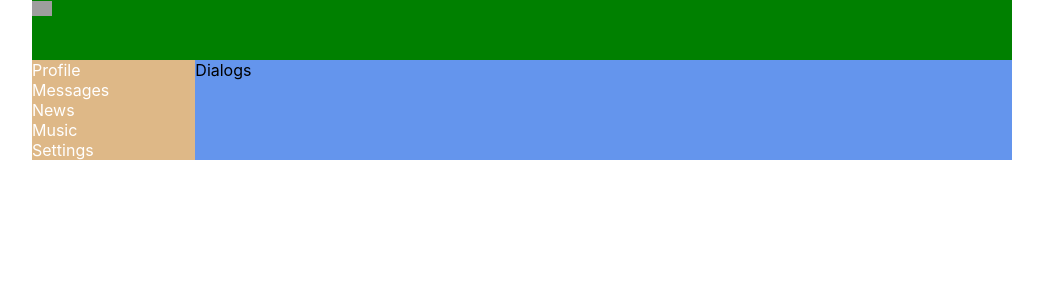
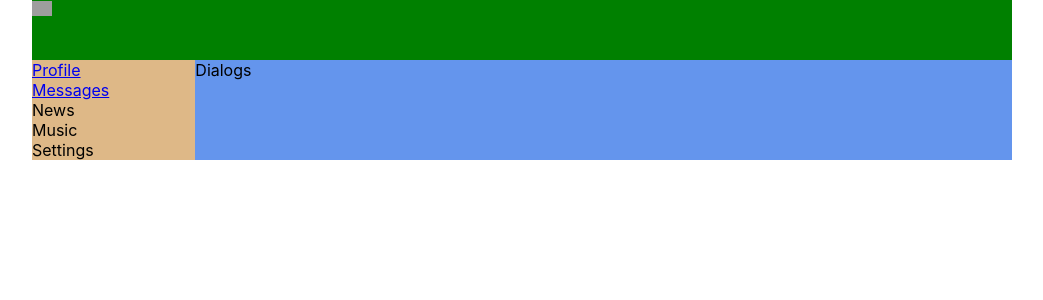
Before and after one commit to Y4R0SLAV/social-web, a React (Create React App) app: page / in a window 1280 px wide. Shown: the top 300 px of the page, without its empty margins (118-1161 px from the left). Built offline with nearby package versions, Linux system fonts and the light colour scheme; grey boxes are pictures that could not be loaded.

Commit message:
rect-router modul was added

```diff
--- a/package.json
+++ b/package.json
@@ -8,6 +8,7 @@
     "@testing-library/user-event": "^12.8.3",
     "react": "^17.0.2",
     "react-dom": "^17.0.2",
+    "react-router-dom": "^5.3.0",
     "react-scripts": "4.0.3",
     "web-vitals": "^1.1.2"
   },
--- a/src/components/Navbar/Navbar.jsx
+++ b/src/components/Navbar/Navbar.jsx
@@ -5,19 +5,19 @@ const Navbar = () => {
   return (
     <nav className={s.nav}>
         <div className={s.nav__item}>
-          <a href="">Profile</a>
+          <a href="/profile">Profile</a>
         </div>
         <div className={s.nav__item}>
-          <a href="">Messages</a>
+          <a href="/dialoges">Messages</a>
         </div>
         <div className={s.nav__item}>
-          <a href="">News</a>
+          <a >News</a>
         </div>
         <div className={s.nav__item}>
-          <a href="">Music</a>
+          <a >Music</a>
         </div>
         <div className={s.nav__item}>
-          <a href="">Settings</a>
+          <a >Settings</a>
         </div>
       </nav>
   );
--- a/src/components/Navbar/Navbar.module.css
+++ b/src/components/Navbar/Navbar.module.css
@@ -3,7 +3,7 @@
   background-color: burlywood;
 }
 
-.nav__item a {
+/* .nav__item a {
   color: white;
   text-decoration: none;
-}
+} */
```
Also changed, not shown: 1 other file (tests, documents, lock files or other folders).
